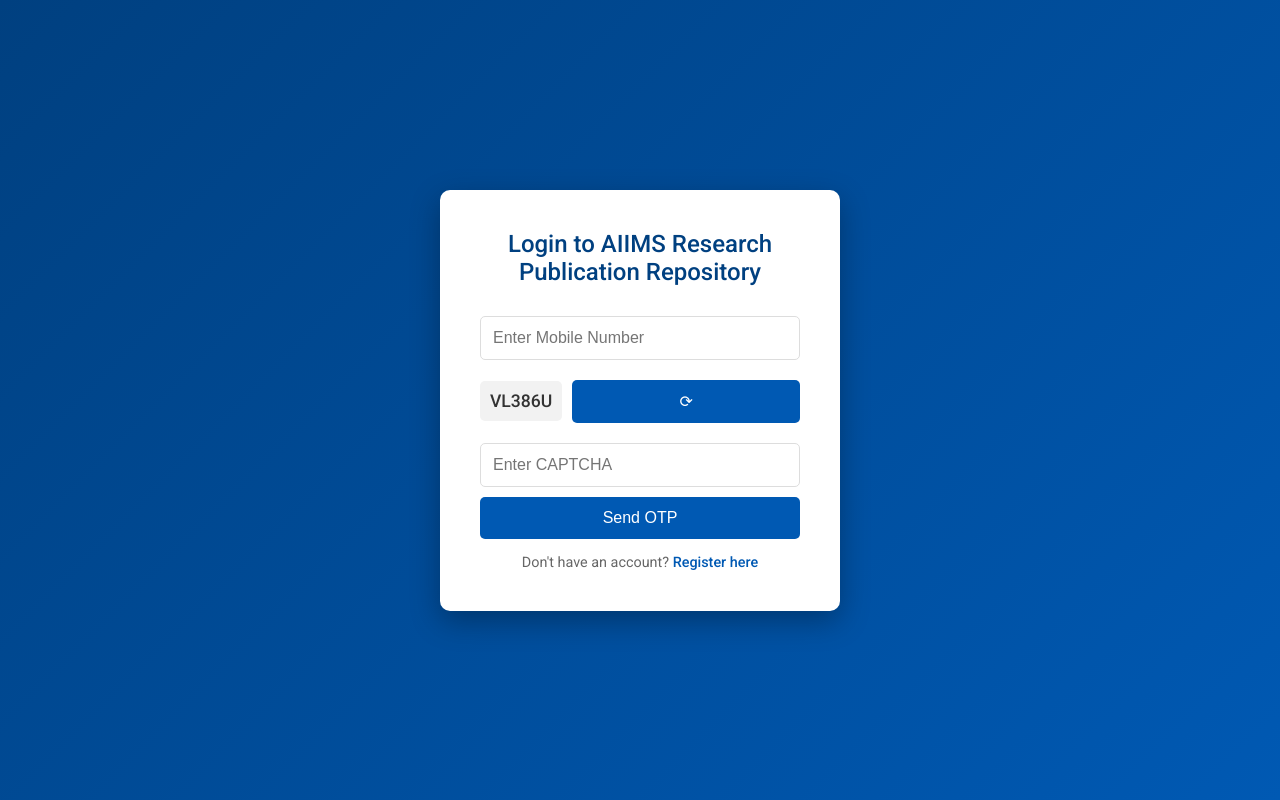
After one commit to ravi1997/research-repository, a Flask app: template app/templates/login.html in a window 1280 px wide. The commit adds this page. Run offline with Flask 3, Linux system fonts and the light colour scheme; the template is opened without the code that fills it, so the values that code supplies are empty; parts of the project's set-up code (start-up, migrations or seed data) failed here and were passed over.

Commit message:
index and login page

```diff
--- a/app/__init__.py
+++ b/app/__init__.py
@@ -61,10 +61,6 @@
         app.logger.info(f"main app route : {url} {method}")
         return jsonify({"message":f"Url not found : {url} {method}"}),404
 
-    @app.route('/<path:path>')
-    def servedefault_static(path):
-        app.logger.info(f"main app route : {path}")
-        return send_from_directory(app.static_folder, path)
 
     # Register blueprints
     app.register_blueprint(main_bp, url_prefix="/researchrepository")
--- /dev/null
+++ b/app/templates/login.html
@@ -0,0 +1,194 @@
+<!DOCTYPE html>
+<html lang="en">
+
+<head>
+    <meta charset="UTF-8">
+    <meta name="viewport" content="width=device-width, initial-scale=1.0">
+    <title>Login - AIIMS Research Publication Repository</title>
+    <link href="https://fonts.googleapis.com/css2?family=Roboto:wght@400;500&display=swap" rel="stylesheet">
+    <style>
+        * {
+            box-sizing: border-box;
+            margin: 0;
+            padding: 0;
+        }
+
+        body {
+            font-family: 'Roboto', sans-serif;
+            background: linear-gradient(135deg, #004080, #0059b3);
+            color: #333;
+            display: flex;
+            justify-content: center;
+            align-items: center;
+            min-height: 100vh;
+            margin: 0;
+        }
+
+        .login-container {
+            background: #fff;
+            padding: 40px;
+            border-radius: 10px;
+            box-shadow: 0px 10px 30px rgba(0, 0, 0, 0.3);
+            max-width: 400px;
+            width: 100%;
+            text-align: center;
+            animation: fadeIn 0.8s ease-in-out;
+        }
+
+        .login-container h2 {
+            margin-bottom: 20px;
+            color: #004080;
+            font-weight: 500;
+        }
+
+        .login-container input[type="text"],
+        .login-container input[type="password"] {
+            width: 100%;
+            padding: 12px;
+            margin: 10px 0;
+            border-radius: 5px;
+            border: 1px solid #ddd;
+            font-size: 1rem;
+            transition: border-color 0.3s;
+        }
+
+        .login-container input:focus {
+            border-color: #0059b3;
+            outline: none;
+        }
+
+        .login-container button {
+            width: 100%;
+            padding: 12px;
+            background: #0059b3;
+            color: white;
+            border: none;
+            border-radius: 5px;
+            font-size: 1rem;
+            cursor: pointer;
+            transition: background 0.3s;
+            font-weight: 500;
+        }
+
+        .login-container button:hover {
+            background: #004080;
+        }
+
+        .login-container p {
+            margin-top: 15px;
+            font-size: 0.9rem;
+            color: #666;
+        }
+
+        .login-container a {
+            color: #0059b3;
+            text-decoration: none;
+            font-weight: 500;
+        }
+
+        .login-container a:hover {
+            text-decoration: underline;
+        }
+
+        .captcha-box {
+            display: flex;
+            align-items: center;
+            margin: 10px 0;
+            justify-content: space-between;
+        }
+
+        .captcha-code {
+            font-weight: 500;
+            background-color: #f2f2f2;
+            padding: 10px;
+            border-radius: 5px;
+            font-size: 1.1rem;
+            user-select: none;
+            flex: 1;
+            text-align: center;
+            color: #333;
+        }
+
+        .refresh-btn {
+            background: none;
+            border: none;
+            color: #0059b3;
+            font-size: 1.1rem;
+            cursor: pointer;
+            margin-left: 10px;
+            transition: color 0.3s;
+        }
+
+        .refresh-btn:hover {
+            color: #004080;
+        }
+
+        @keyframes fadeIn {
+            from {
+                opacity: 0;
+                transform: translateY(-10px);
+            }
+
+            to {
+                opacity: 1;
+                transform: translateY(0);
+            }
+        }
+    </style>
+</head>
+
+<body>
+    <div class="login-container">
+        <h2>Login to AIIMS Research Publication Repository</h2>
+
+        <!-- Mobile Number Form with CAPTCHA -->
+        <form id="login-form" action="/send-otp" method="post">
+            <input type="text" name="mobile" placeholder="Enter Mobile Number" required pattern="\d{10}">
+            <div class="captcha-box">
+                <div id="captchaCode" class="captcha-code"></div>
+                <button type="button" class="refresh-btn" onclick="generateCaptcha()">⟳</button>
+            </div>
+            <input type="text" name="captcha" placeholder="Enter CAPTCHA" required>
+            <button type="submit">Send OTP</button>
+        </form>
+
+        <!-- OTP Verification Form with CAPTCHA -->
+        <form id="otp-form" action="/verify-otp" method="post" style="display:none;">
+            <input type="text" name="otp" placeholder="Enter OTP" required pattern="\d{6}">
+            <div class="captcha-box">
+                <div id="captchaCode2" class="captcha-code"></div>
+                <button type="button" class="refresh-btn" onclick="generateCaptcha2()">⟳</button>
+            </div>
+            <input type="text" name="captcha2" placeholder="Enter CAPTCHA" required>
+            <button type="submit">Verify OTP</button>
+        </form>
+
+        <p>Don't have an account? <a href="/register">Register here</a></p>
+    </div>
+
+    <script>
+        // Generate CAPTCHA code
+        function generateCaptcha() {
+            const captcha = Math.random().toString(36).substring(2, 8).toUpperCase();
+            document.getElementById("captchaCode").textContent = captcha;
+        }
+
+        function generateCaptcha2() {
+            const captcha = Math.random().toString(36).substring(2, 8).toUpperCase();
+            document.getElementById("captchaCode2").textContent = captcha;
+        }
+
+        window.onload = function () {
+            generateCaptcha();
+            generateCaptcha2();
+        };
+
+        document.getElementById("login-form").onsubmit = function () {
+            document.getElementById("otp-form").style.display = "block";
+            document.getElementById("login-form").style.display = "none";
+            return false;
+        };
+    </script>
+</body>
+
+</html>
```
Also changed, not shown: app/decorator.py (+24 -11 lines), app/route/main/routes.py (+28 -5 lines), app/templates/index.html (+7 -3 lines), app/util.py (+2 -9 lines), extra/filereader.py (added, +37 -0 lines), 1 other file.
